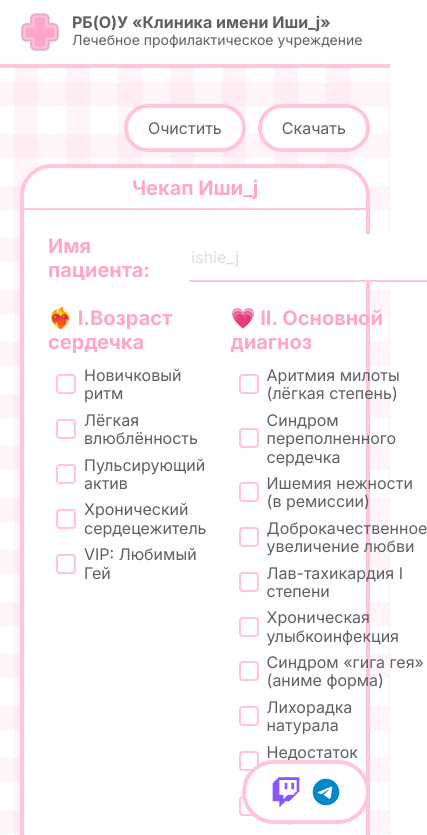
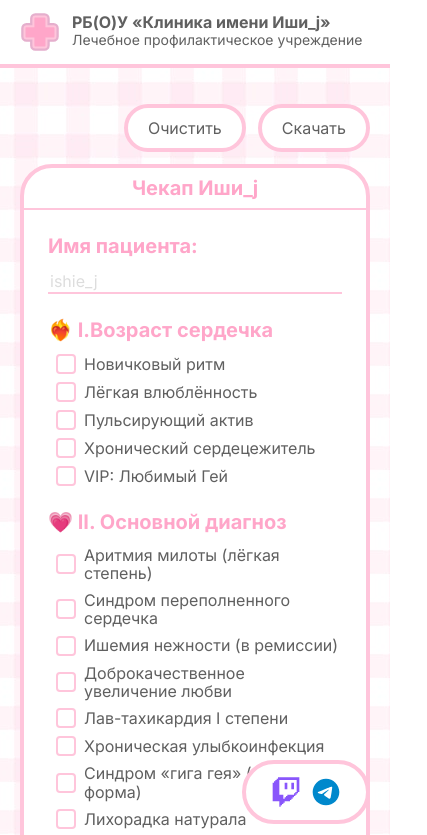
Before and after one commit to Si1entWanderer/ishie_hospital, a Vue app: page /#/checkup in a window 390 px wide. Shown: the top 835 px of the page, 427 px wide, since content can reach past the window. Built offline with nearby package versions, Linux system fonts and the light colour scheme.

Commit message:
fix(CheckupBlock): поправил адаптив для формы

```diff
--- a/src/components/hospital/CheckupBlock.vue
+++ b/src/components/hospital/CheckupBlock.vue
@@ -100,6 +100,11 @@ function onInput(event: Event) {
     display: flex;
     justify-content: flex-start;
     gap: 12px;
+
+    @include respond-to(mobile) {
+        grid-column: span 1;
+        flex-direction: column;
+    }
 }
 
 .label {
--- a/vite.config.ts
+++ b/vite.config.ts
@@ -10,7 +10,6 @@ export default defineConfig({
         vue(),
         vueDevTools(),
     ],
-    // base: '/ishie_hospital/',
     resolve: {
         alias: {
             '@': fileURLToPath(new URL('./src', import.meta.url))
```
